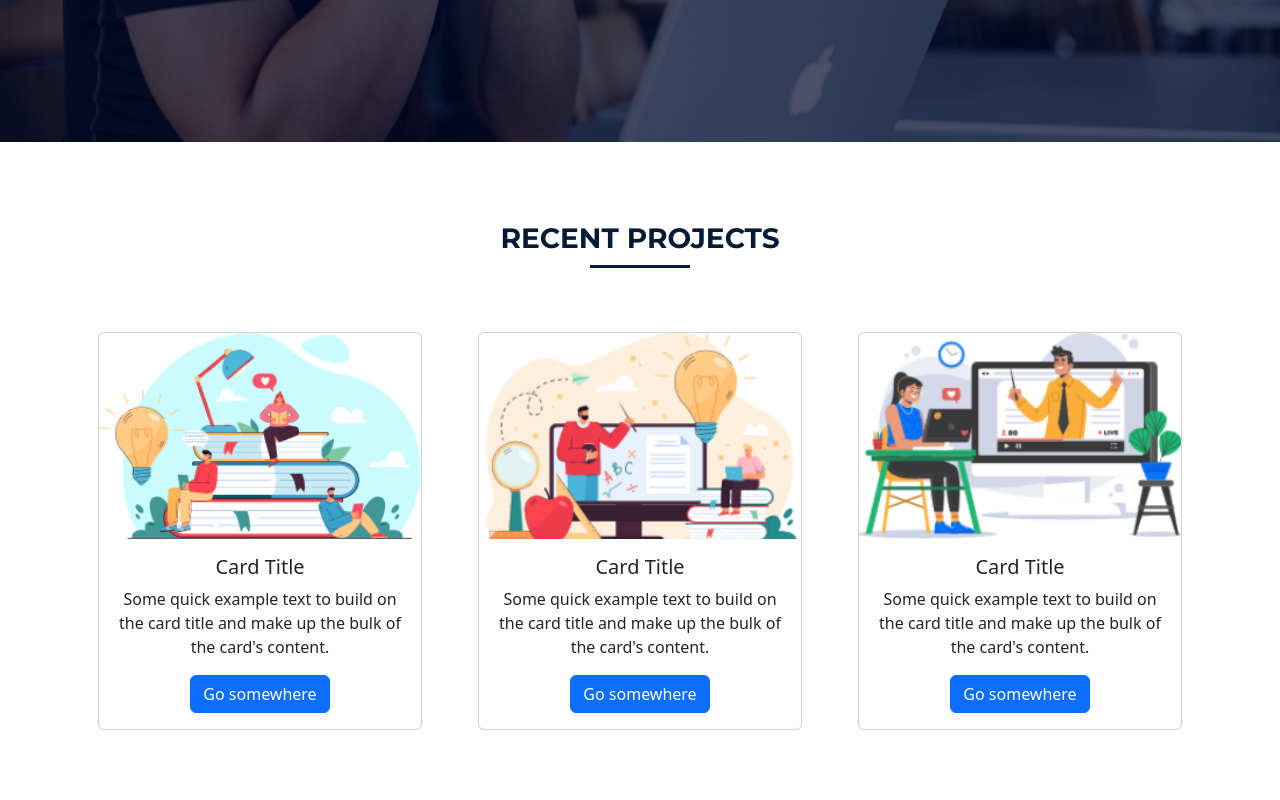
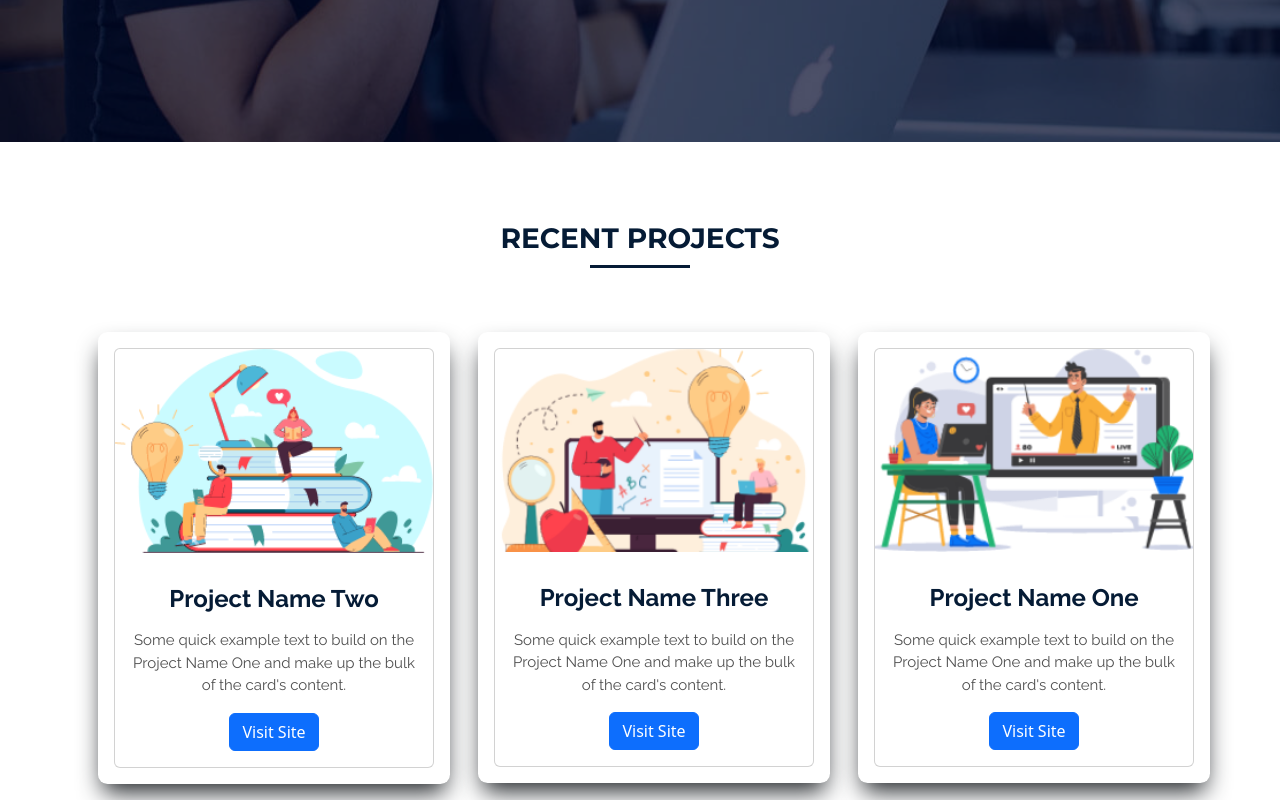
Before and after one commit to zabiremu/EasyLearning-Client-Side, a React (Create React App) app: page / in a window 1280 px wide. Shown: the part 1963-2763 px from the top of the page. Before the commit the page ends 2709 px from the top, so only its background shows below. Built offline with nearby package versions, Linux system fonts and the light colour scheme; a web font is replaced by a local one.

Commit message:
Courses Section Part-01

```diff
--- a/src/assets/css/style.css
+++ b/src/assets/css/style.css
@@ -176,3 +176,16 @@
 .summary_content{
   margin-top: 10%;
 }
+.project-card{
+  width: 22em;
+  background-color: #fff;
+  border-radius: 0.6em;
+  margin: 1em;
+  cursor: pointer;
+  box-shadow: 0 13px 25px -5px;
+  transition: all linear 0.4s;
+}
+.project-card:hover{
+  transform: scale(1.03);
+  box-shadow: 0 13px 30px -5px;
+}
--- a/src/components/RecentProjects/RecentProject.jsx
+++ b/src/components/RecentProjects/RecentProject.jsx
@@ -17,12 +17,12 @@ export default class RecentProject extends Component {
                 <Card>
                   <Card.Img variant="top" src={project1} />
                   <Card.Body>
-                    <Card.Title>Card Title</Card.Title>
-                    <Card.Text>
-                      Some quick example text to build on the card title and make
+                    <Card.Title className="Service-name">Project Name Two</Card.Title>
+                    <Card.Text className="service-desc">
+                      Some quick example text to build on the Project Name One and make
                       up the bulk of the card's content.
                     </Card.Text>
-                    <Button variant="primary">Go somewhere</Button>
+                    <Button variant="primary">Visit Site</Button>
                   </Card.Body>
                 </Card>
               </div>
@@ -32,12 +32,12 @@ export default class RecentProject extends Component {
                 <Card>
                   <Card.Img variant="top" src={project2} />
                   <Card.Body>
-                    <Card.Title>Card Title</Card.Title>
-                    <Card.Text>
-                      Some quick example text to build on the card title and make
+                    <Card.Title className="Service-name">Project Name Three</Card.Title>
+                    <Card.Text className="service-desc">
+                      Some quick example text to build on the Project Name One and make
                       up the bulk of the card's content.
                     </Card.Text>
-                    <Button variant="primary">Go somewhere</Button>
+                    <Button variant="primary">Visit Site</Button>
                   </Card.Body>
                 </Card>
               </div>
@@ -47,12 +47,12 @@ export default class RecentProject extends Component {
                 <Card>
                   <Card.Img variant="top" src={project3} />
                   <Card.Body>
-                    <Card.Title>Card Title</Card.Title>
-                    <Card.Text>
-                      Some quick example text to build on the card title and make
+                    <Card.Title className="Service-name">Project Name One</Card.Title>
+                    <Card.Text className="service-desc">
+                      Some quick example text to build on the Project Name One and make
                       up the bulk of the card's content.
                     </Card.Text>
-                    <Button variant="primary">Go somewhere</Button>
+                    <Button variant="primary">Visit Site</Button>
                   </Card.Body>
                 </Card>
               </div>
```
Also changed, not shown: src/components/Courses/Courses.jsx (added, +29 -0 lines).
